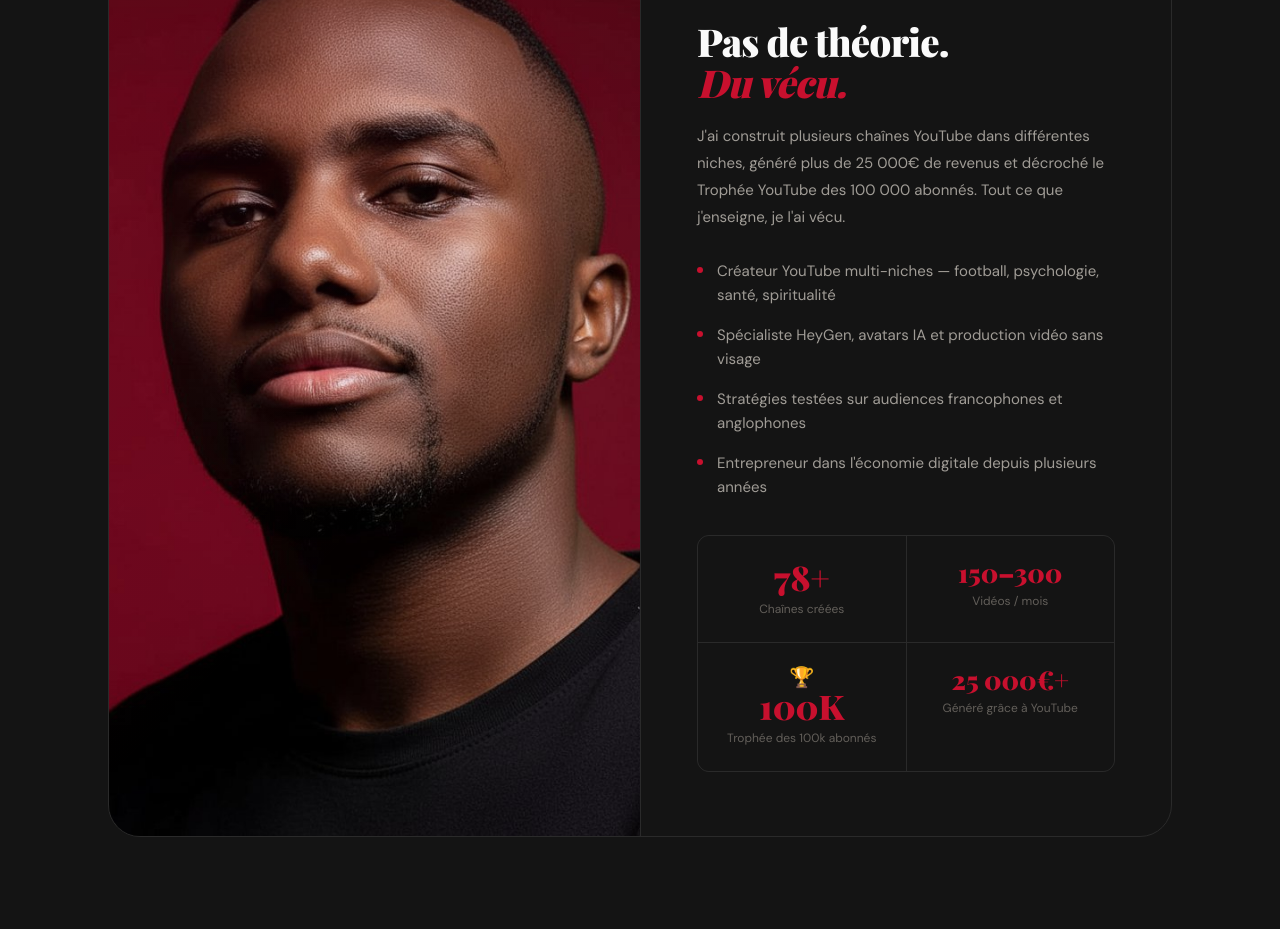
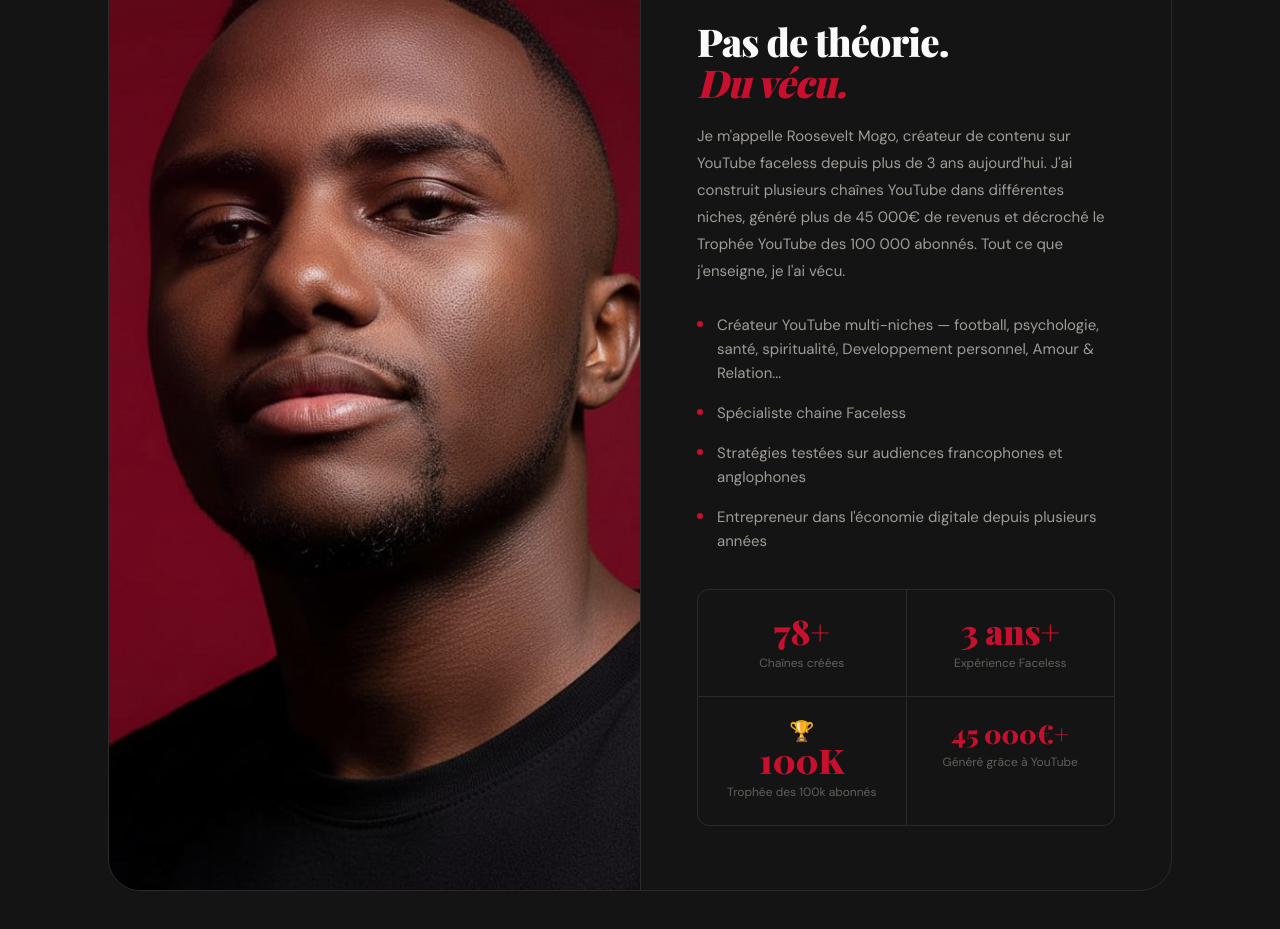
Before and after one commit to rosby17/roosevelt-formation, a Next.js app: page / in a window 1280 px wide. Shown: the part 1000-1929 px from the top of the page. Built offline with nearby package versions, Linux system fonts and the light colour scheme; a web font is replaced by a local one.

Commit message:
feat: mise a jour de la biographie Roosevelt Mogo (3 ans d'experience Faceless, 45 000€+ generes, niches et details)

```diff
--- a/src/components/About.tsx
+++ b/src/components/About.tsx
@@ -2,17 +2,17 @@
 import Image from "next/image";
 
 const facts = [
-  "Créateur YouTube multi-niches — football, psychologie, santé, spiritualité",
-  "Spécialiste HeyGen, avatars IA et production vidéo sans visage",
+  "Créateur YouTube multi-niches — football, psychologie, santé, spiritualité, Developpement personnel, Amour & Relation...",
+  "Spécialiste chaine Faceless",
   "Stratégies testées sur audiences francophones et anglophones",
   "Entrepreneur dans l'économie digitale depuis plusieurs années",
 ];
 
 const metrics = [
   { num: "78+", label: "Chaînes créées" },
-  { num: "150–300", label: "Vidéos / mois" },
+  { num: "3 ans+", label: "Expérience Faceless" },
   { num: "100K", label: "Trophée des 100k abonnés", icon: "🏆" },
-  { num: "25 000€+", label: "Généré grâce à YouTube" },
+  { num: "45 000€+", label: "Généré grâce à YouTube" },
 ];
 
 export default function About() {
@@ -101,8 +101,9 @@ export default function About() {
             </h2>
 
             <p style={{ fontSize: 15, color: "var(--white-muted)", lineHeight: 1.8, marginTop: 4 }}>
+              Je m&apos;appelle Roosevelt Mogo, créateur de contenu sur YouTube faceless depuis plus de 3 ans aujourd&apos;hui.
               J&apos;ai construit plusieurs chaînes YouTube dans différentes niches,
-              généré plus de 25 000€ de revenus et décroché le Trophée YouTube des 100 000 abonnés.
+              généré plus de 45 000€ de revenus et décroché le Trophée YouTube des 100 000 abonnés.
               Tout ce que j&apos;enseigne, je l&apos;ai vécu.
             </p>
 
--- a/src/components/Services.tsx
+++ b/src/components/Services.tsx
@@ -8,7 +8,7 @@ const SERVICES = [
     title: "Validation de numéro de téléphone de chaîne",
     desc: "Déverrouille les fonctionnalités avancées de YouTube (miniatures personnalisées, vidéos de plus de 15 minutes, diffusions en direct) en faisant valider ton numéro via un compte sécurisé et propre.",
     badge: "Indispensable",
-    price: "5 000 FCFA",
+    price: "2 500 FCFA",
     icon: (
       <svg width="24" height="24" viewBox="0 0 24 24" fill="none" stroke="currentColor" strokeWidth="2" strokeLinecap="round" strokeLinejoin="round">
         <path d="M22 16.92v3a2 2 0 0 1-2.18 2 19.79 19.79 0 0 1-8.63-3.07 19.5 19.5 0 0 1-6-6 19.79 19.79 0 0 1-3.07-8.67A2 2 0 0 1 4.11 2h3a2 2 0 0 1 2 1.72 12.84 12.84 0 0 0 .7 2.81 2 2 0 0 1-.45 2.11L8.09 9.91a16 16 0 0 0 6 6l1.27-1.27a2 2 0 0 1 2.11-.45 12.84 12.84 0 0 0 2.81.7A2 2 0 0 1 22 16.92z" />
@@ -53,20 +53,6 @@ const SERVICES = [
         <circle cx="9" cy="7" r="4" />
         <path d="M23 21v-2a4 4 0 0 0-3-3.87" />
         <path d="M16 3.13a4 4 0 0 1 0 7.75" />
-      </svg>
-    ),
-  },
-  {
-    id: "online-store",
-    title: "Création de boutique en ligne (Chariow / Maketou)",
-    desc: "Vends tes produits digitaux, formations ou services facilement. Nous configurons entièrement ta boutique en ligne sur Chariow ou Maketou pour te permettre de recevoir des paiements par Mobile Money.",
-    badge: "Boutique",
-    price: "À négocier",
-    icon: (
-      <svg width="24" height="24" viewBox="0 0 24 24" fill="none" stroke="currentColor" strokeWidth="2" strokeLinecap="round" strokeLinejoin="round">
-        <circle cx="9" cy="21" r="1" />
-        <circle cx="20" cy="21" r="1" />
-        <path d="M1 1h4l2.68 13.39a2 2 0 0 0 2 1.61h9.72a2 2 0 0 0 2-1.61L23 6H6" />
       </svg>
     ),
   },
```
